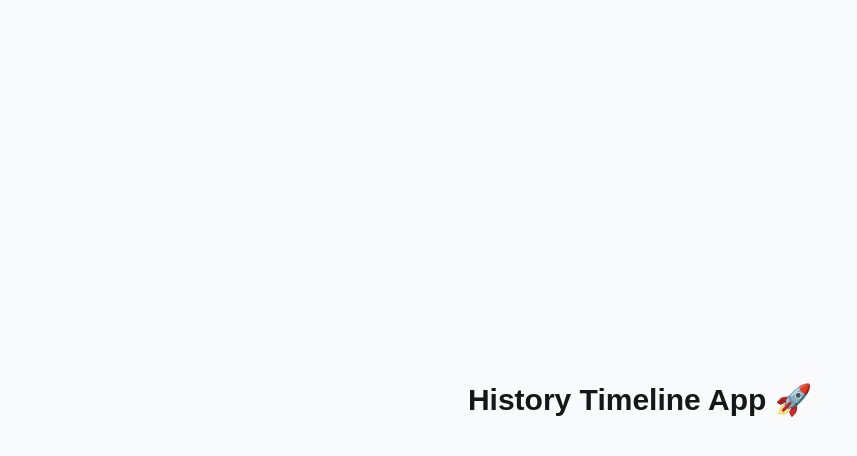
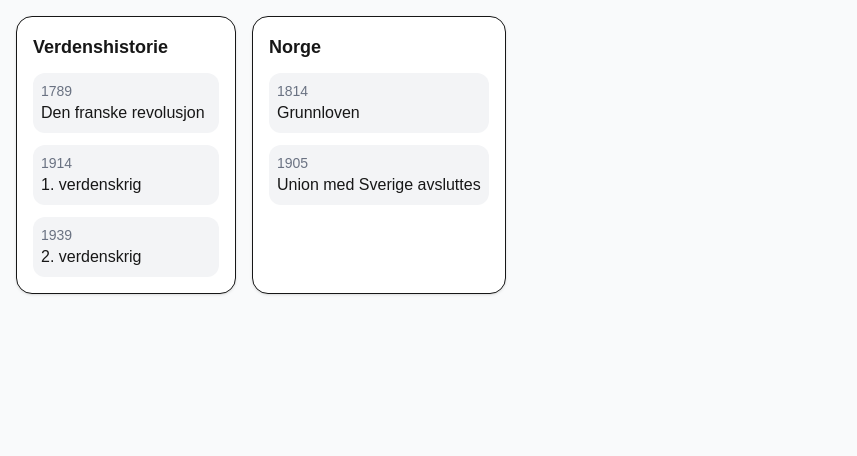
Before and after one commit to smogaard/history-timeline-app, a Next.js app: page / in a window 1280 px wide. Shown: the top 456 px of the page, without its empty margins (0-857 px from the left). Built offline with nearby package versions, Linux system fonts and the light colour scheme.

Commit message:
Laget de første filene

```diff
--- a/src/app/page.tsx
+++ b/src/app/page.tsx
@@ -1,9 +1,14 @@
+import TimelineColumn from "@/components/TimelineColumn";
+import { timelines } from "@/data/events";
+
 export default function Home() {
   return (
-    <main className="min-h-screen flex items-center justify-center bg-gray-50">
-      <h1 className="text-3xl font-bold">
-        History Timeline App 🚀
-      </h1>
+    <main className="min-h-screen bg-gray-50 p-4 overflow-x-auto">
+      <div className="flex gap-4">
+        {timelines.map((tl) => (
+          <TimelineColumn key={tl.id} timeline={tl} />
+        ))}
+      </div>
     </main>
   );
 }
--- /dev/null
+++ b/src/components/TimelineColumn.tsx
@@ -0,0 +1,21 @@
+import { Timeline } from "@/types";
+
+export default function TimelineColumn({ timeline }: { timeline: Timeline }) {
+  return (
+    <div className="min-w-[220px] bg-white rounded-2xl shadow p-4 border">
+      <h2 className="font-bold text-lg mb-3">{timeline.title}</h2>
+
+      <div className="flex flex-col gap-3">
+        {timeline.events.map((event) => (
+          <div
+            key={event.id}
+            className="p-2 rounded-xl bg-gray-100"
+          >
+            <div className="text-sm text-gray-500">{event.year}</div>
+            <div className="font-medium">{event.title}</div>
+          </div>
+        ))}
+      </div>
+    </div>
+  );
+}
--- /dev/null
+++ b/src/data/events.ts
@@ -0,0 +1,21 @@
+import { Timeline } from "@/types";
+
+export const timelines: Timeline[] = [
+  {
+    id: "world",
+    title: "Verdenshistorie",
+    events: [
+      { id: "1", title: "Den franske revolusjon", year: 1789 },
+      { id: "2", title: "1. verdenskrig", year: 1914 },
+      { id: "3", title: "2. verdenskrig", year: 1939 },
+    ],
+  },
+  {
+    id: "norway",
+    title: "Norge",
+    events: [
+      { id: "4", title: "Grunnloven", year: 1814 },
+      { id: "5", title: "Union med Sverige avsluttes", year: 1905 },
+    ],
+  },
+];
--- /dev/null
+++ b/src/types/index.ts
@@ -0,0 +1,11 @@
+export type EventItem = {
+  id: string;
+  title: string;
+  year: number;
+};
+
+export type Timeline = {
+  id: string;
+  title: string;
+  events: EventItem[];
+};
```
